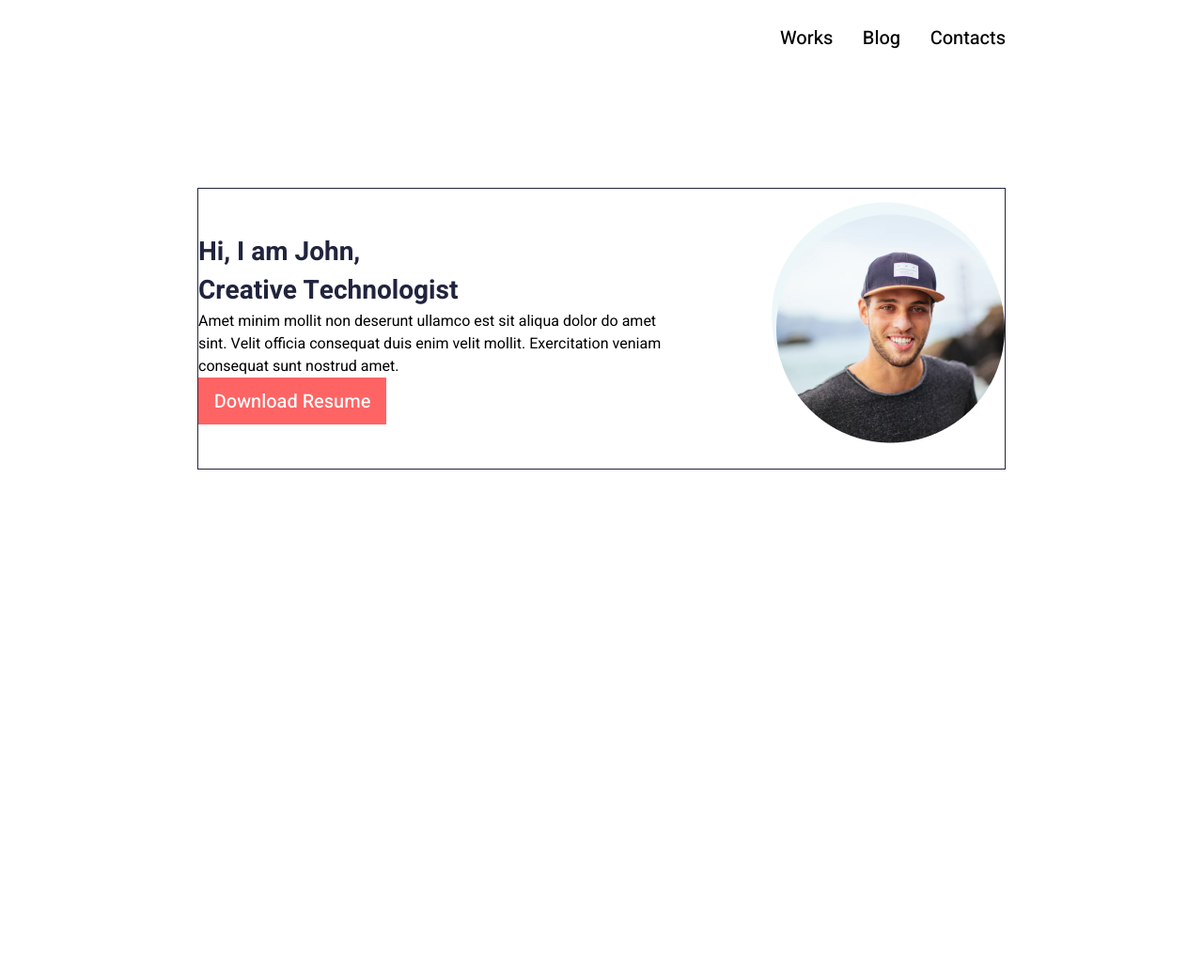
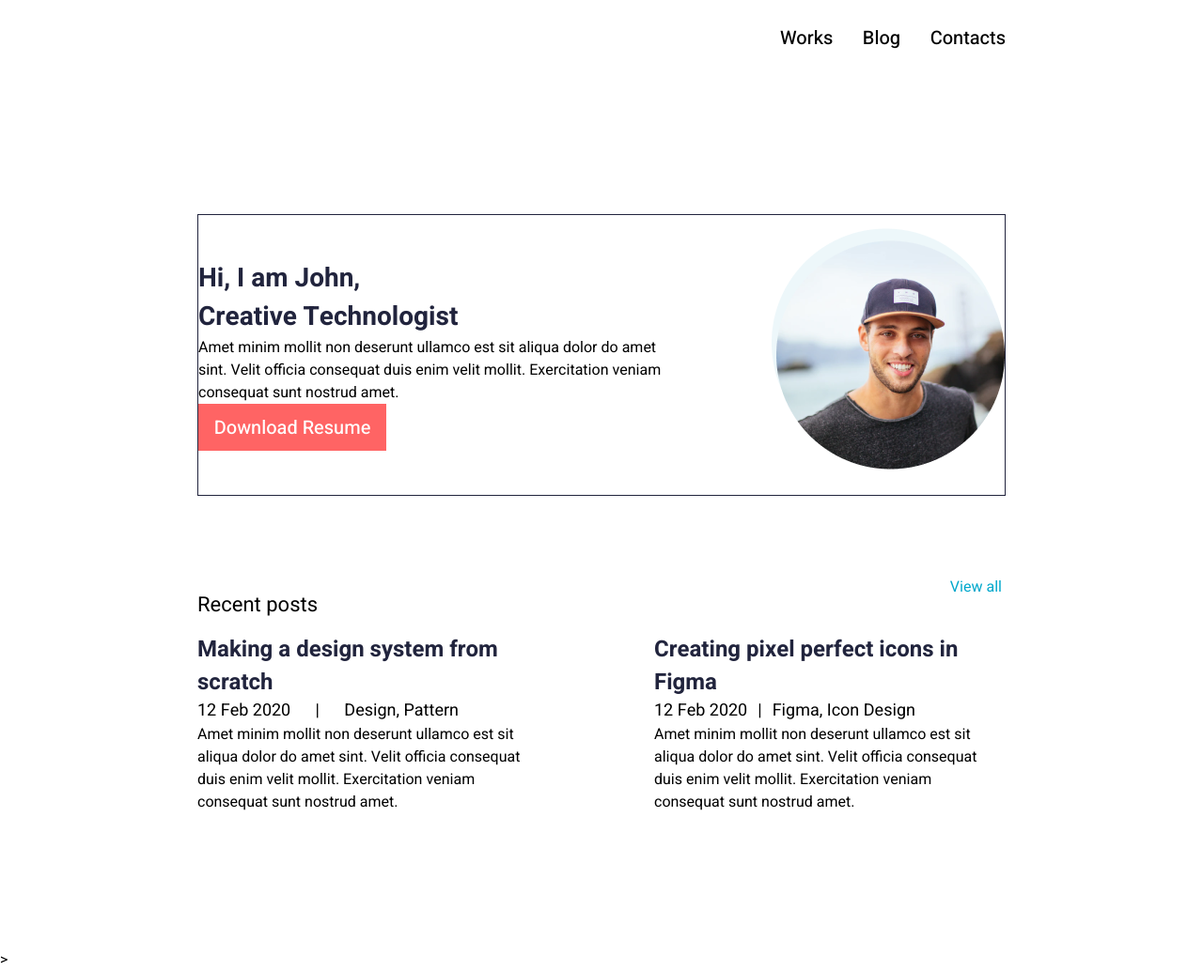
Before and after one commit to IzzySun4es/Chugaenko, a plain HTML site: page index.html in a window 1280 px wide. Shown: the whole page at 94% size. Before the commit the page ends 800 px from the top, so only its background shows below. Drawn offline with Linux system fonts and the light colour scheme.

Commit message:
first commit

```diff
--- a/css/style.css
+++ b/css/style.css
@@ -7,18 +7,15 @@
     --secondary-color: #00a8cc;
     --dark-blue: #142850;
 }
-
 *{
     font-family: 'Heebo', sans-serif;
     box-sizing: border-box;
     margin: 0;
     padding: 0;
 }
-
 h1, h2, h3, h4{
     color: var(--main-color);
 }
-
 button{
     width: 200px;
     height: 50px;
@@ -28,12 +25,10 @@ button{
     font-weight: 500;
     color: white;
 }
-
 .container{
     width: 860px;
     margin: 0 auto;
 }
-
 header{
     width: 100%;
     height: 80px;
@@ -42,7 +37,6 @@ header{
     justify-content: flex-end;
     align-items: center;
 }
-
 header ul{
     display: flex;
     width: 240px;
@@ -61,11 +55,11 @@ header ul li a{
 .content{
     display: flex;
     justify-content: space-between;
-    margin-top: 120px;
+    margin-top: 148px;
 
     height: 300px;
     align-items: center;
-     border: solid 1px #21243d;
+    border: solid 1px #21243d;
 }
 .content .content-left{
     display: flex;
@@ -73,16 +67,59 @@ header ul li a{
     justify-content: space-between;
     width: 60%;
 }
-
 .content .content-left h1{
     font-size: 1.75rem;
 }
-
 .content .content-right{
     display: flex;
     align-items: center;
 }
-
 .content .content-right img{
     filter:drop-shadow(-5px -13px 0px #edf7fa);
 }
+.content-2{
+    display: flex;
+    flex-direction: column;
+    margin-top: 86px;
+
+    height: 396px;
+}
+.content-veiw{
+    display: flex;
+    justify-content: space-between;
+    width: 856px;
+}
+.p-1{
+    font-size: 1.375rem;
+    line-height: 60px;
+}
+.p-2{
+    line-height: 23.5px;
+    color: var(--secondary-color);
+}
+.content-posts{
+    display: flex;
+    justify-content: space-between;
+    height: 295px;
+}
+.content-left-1{
+    width: 374px;
+}
+.content-left-1 h1{
+    font-size: 1.625rem;
+    font-weight: 700;
+    line-height: 38.19px;
+}
+.content-right-1{
+    width: 374px;
+}
+.content-year{
+    display: flex;
+    justify-content: space-between;
+
+    width: 278px;
+}
+.content-year p{
+    font-size: 1.125rem;
+    line-height: 26.44px;
+}
--- a/index.html
+++ b/index.html
@@ -1,3 +1,4 @@
+
 <!DOCTYPE html>
 <html lang="ru">
 <head>
@@ -8,9 +9,7 @@
     <title>John</title>
 </head>
 <body>
-
     <main>
-
         <div class="container">
             <header>
                 <ul>
@@ -27,7 +26,6 @@
             </header>
         </div>
 
-
         <div class="container">
             <div class="content">
                 <div class="content-left">
@@ -43,6 +41,39 @@
         </div>
     </main>
 
+    <section>
+        <div class="container">
+            <div class="content-2">
+                <div class="content-veiw">
+                    <p class="p-1">Recent posts</p>
+                    <p class="p-2">View all</p>
+                </div>
+
+                <div class="content-posts">
+                    <div class="content-left-1">
+                        <h2>Making a design system from scratch</h2>
+                        <div class="content-year">
+                            <p>12 Feb 2020</p>
+                            <p>|</p>
+                            <p>Design, Pattern</p>
+                        </div>
+                        <p>Amet minim mollit non deserunt ullamco est sit aliqua dolor do amet sint. Velit officia consequat duis enim velit mollit. Exercitation veniam consequat sunt nostrud amet.</p>
+                    </div>
+
+                    <div class="content-right-1">
+                        <h2>Creating pixel perfect icons in Figma</h2>
+                        <div class="content-year">
+                            <p>12 Feb 2020</p>
+                            <p>|</p>
+                            <p>Figma, Icon Design</p>
+                        </div>
+                        <p>Amet minim mollit non deserunt ullamco est sit aliqua dolor do amet sint. Velit officia consequat duis enim velit mollit. Exercitation veniam consequat sunt nostrud amet.</p>
+                    </div>
+                </div>
+            </div>
+
+        </div>
+    </section>>
 
     <footer>
 
```
